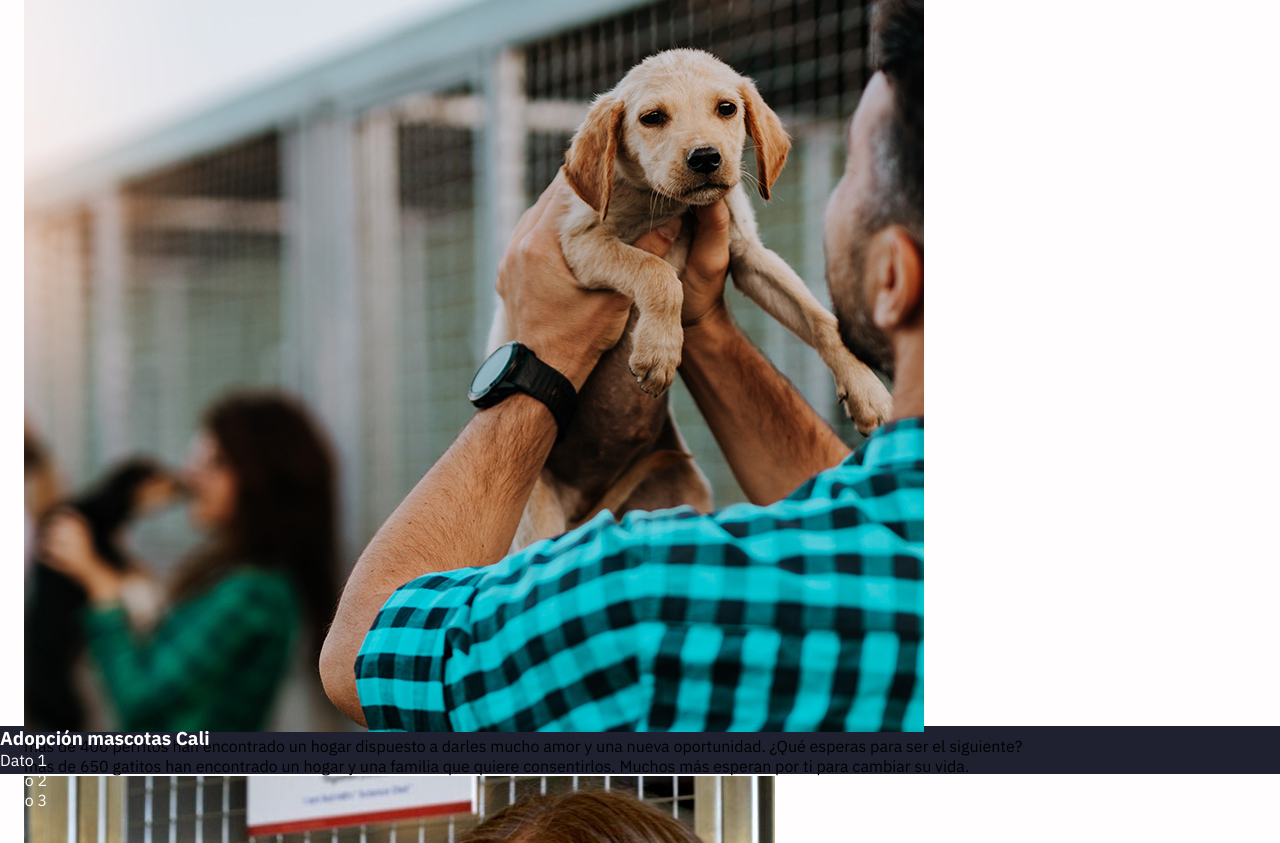
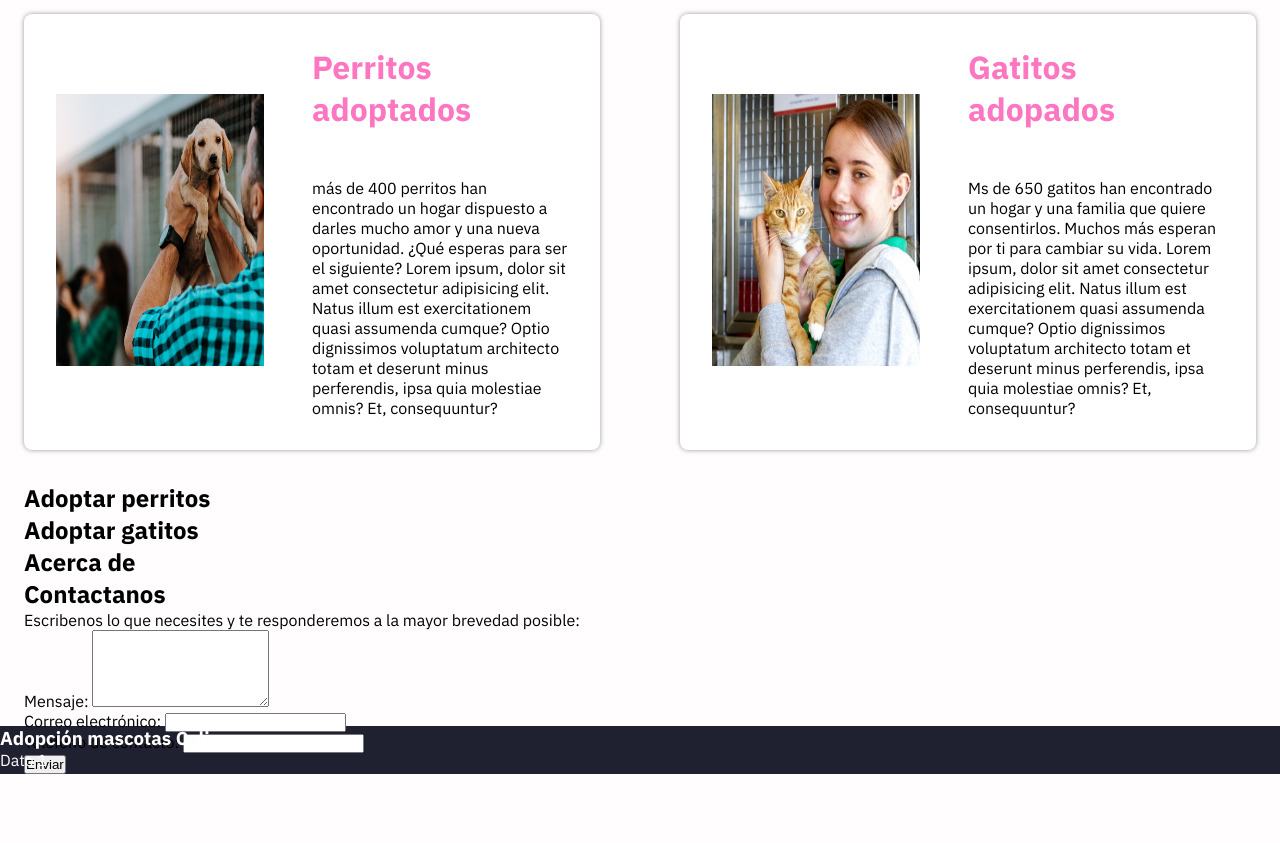
Before and after one commit to Jujobrile/Tienda-virtual, a plain HTML site: page index.html in a window 1280 px wide. Shown: the part 597-1440 px from the top of the page. Drawn offline with Linux system fonts and the light colour scheme.

Commit message:
Avances en estilos del home

```diff
--- a/index.html
+++ b/index.html
@@ -43,22 +43,44 @@
             <h2>
             Mascotas adoptadas en Cali
             </h2>
+            <div class="main-content_container">
                 <article class="main-content_adoption-section">
                     <div class="img-container">
                         <img src="./src/img/dog-adoption.jpg" alt="">
                     </div>
+                    <div class="text-content">
+                         <h3>
+                            Perritos adoptados
+                        </h3>
                         <p>
-                     más de 400 perritos han encontrado un hogar dispuesto a darles mucho amor y una nueva oportunidad. ¿Qué esperas para ser el siguiente?
+                             más de 400 perritos han encontrado un hogar dispuesto a darles mucho amor
+                             y una nueva oportunidad. ¿Qué esperas para ser el siguiente?
+                             Lorem ipsum, dolor sit amet consectetur adipisicing elit.
+                            Natus illum est exercitationem quasi assumenda cumque?
+                            Optio dignissimos voluptatum architecto totam et deserunt
+                            minus perferendis, ipsa quia molestiae omnis? Et, consequuntur?
                         </p>
+                    </div>
                 </article>
                 <article class="main-content_adoption-section">
-                <p>
-                    más de 650 gatitos han encontrado un hogar y una familia que quiere consentirlos. Muchos más esperan por ti para cambiar su vida.
-                </p>
                     <div class="img-container">
                         <img src="./src/img/cat-adoption.jpg" alt="">
                     </div>
+                    <div class="text-content">
+                        <h3>
+                            Gatitos adopados
+                        </h3>
+                        <p>
+                            Ms de 650 gatitos han encontrado un hogar y una familia que quiere
+                            consentirlos. Muchos más esperan por ti para cambiar su vida.
+                            Lorem ipsum, dolor sit amet consectetur adipisicing elit.
+                            Natus illum est exercitationem quasi assumenda cumque?
+                            Optio dignissimos voluptatum architecto totam et deserunt
+                            minus perferendis, ipsa quia molestiae omnis? Et, consequuntur?
+                        </p>
+                    </div>
                 </article>
+            </div>
         </section>
         <section class="main-content_dog-adoption" id="dog-adoption">
             <h2>Adoptar perritos</h2>
--- a/scss/main.scss
+++ b/scss/main.scss
@@ -1,6 +1,7 @@
 /*variables globales*/
 $primary-color: #FFFDFE;
 $secondary-color: #FFDAC6;
+$title-style-color: #FD76C1;
 $nav-footer-color: #1F2130;
 $font-stack: "IBM Plex Sans", sans-serif;
 $shadow-style: 0 0 5px rgba($color: #000000, $alpha: 0.4);
@@ -62,6 +63,39 @@ body{
     height: 100%;
     width: 100%;
     padding: 1.5rem;
+    .main-content_container{
+        display: flex;
+        gap: 5rem;
+        margin: 2rem 0;
+        justify-content: space-between;
+        .main-content_adoption-section{
+            background-color: white;
+           box-shadow: $shadow-style;
+           padding: 2rem;
+           border-radius: 8px;
+           width: 50%;
+           align-items: center;
+           display: flex;
+           gap: 3rem;
+           justify-content: flex-start;
+           .img-container{
+            width: 120%;
+                img{
+                    width: 100%;
+                    height: 17rem;
+                }
+           }
+           .text-content{
+            align-self: flex-start;
+            max-width: 50%;
+            h3{
+                margin-bottom: 3rem;
+                color: $title-style-color;
+                font-size: 2rem;
+            }
+           }
+        }
+    }
 }
 
 nav{
```
Also changed, not shown: css/main.css, 1 other file. Lines whose indentation alone changed are shown as unchanged.
